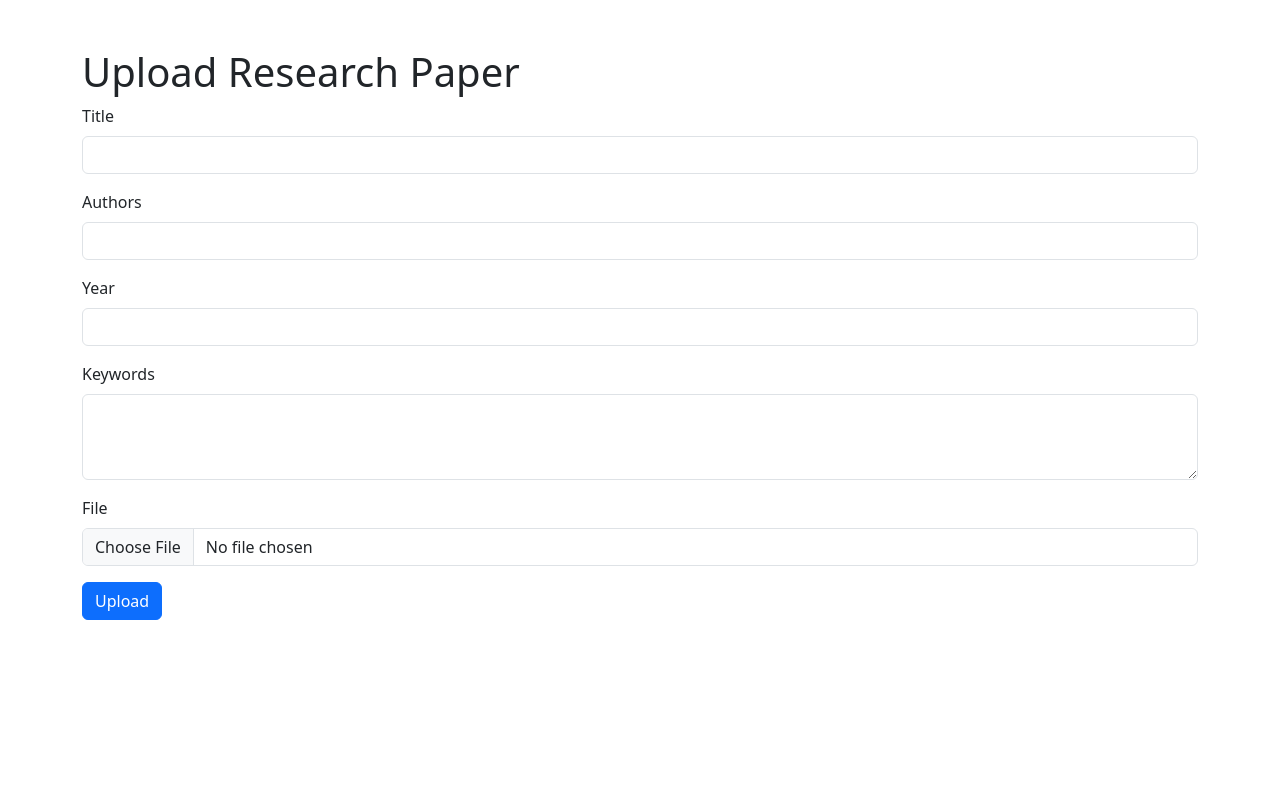
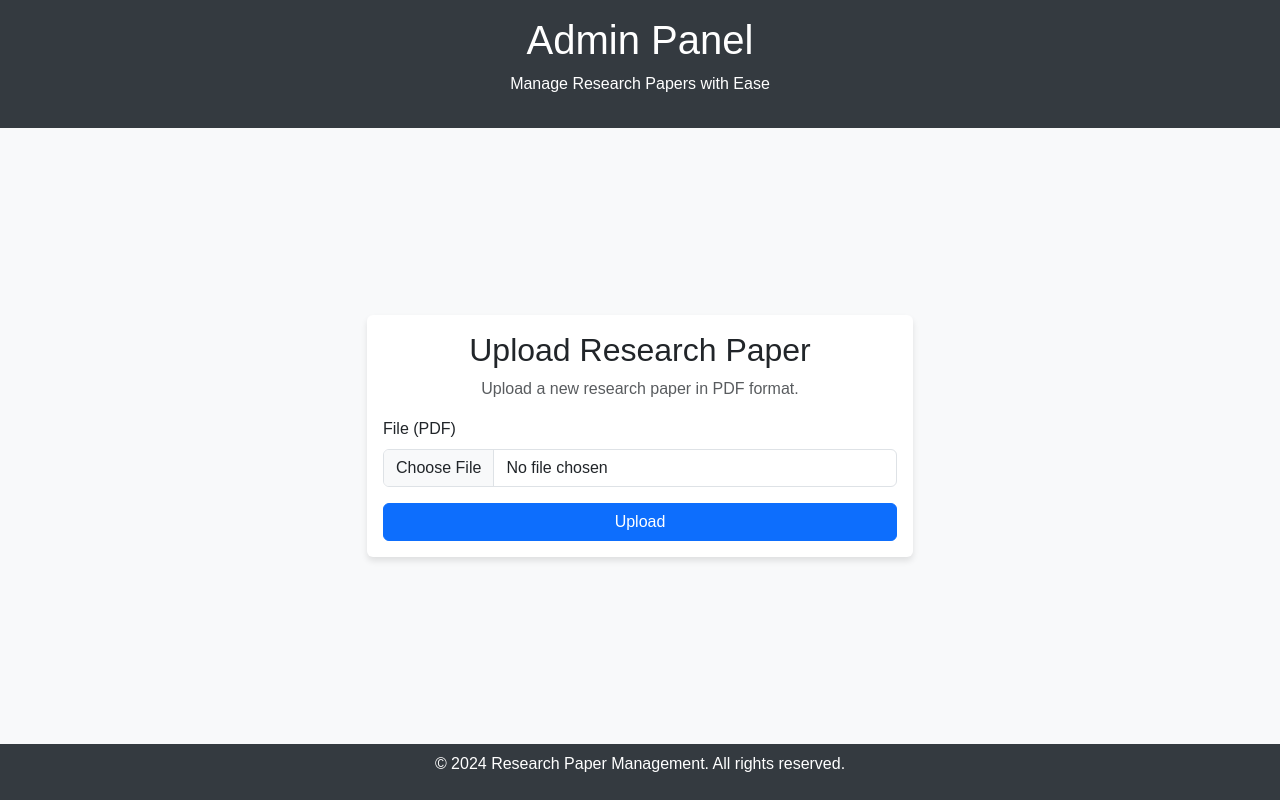
Before and after one commit to vaibhav-192/Keyword-based-Exploration-of-Library-Resources, a Flask app: template capestone/capestone/templates/upload_admin.html in a window 1280 px wide. Run offline with Flask 3, Linux system fonts and the light colour scheme; the template is opened without the code that fills it, so the values that code supplies are empty; some libraries are stand-ins or nearby versions.

Commit message:
review 3 commit

```diff
--- a/capestone/capestone/templates/upload_admin.html
+++ b/capestone/capestone/templates/upload_admin.html
@@ -3,35 +3,98 @@
 <head>
     <meta charset="UTF-8">
     <meta name="viewport" content="width=device-width, initial-scale=1.0">
-    <title>Admin - Upload Research Paper</title>
+    <title>Admin Panel - Upload Research Paper</title>
     <link href="https://cdn.jsdelivr.net/npm/bootstrap@5.3.0-alpha1/dist/css/bootstrap.min.css" rel="stylesheet">
+    <style>
+        /* Global Styles */
+        html, body {
+            height: 100%;
+            margin: 0;
+        }
+        body {
+            font-family: 'Arial', sans-serif;
+            background-color: #f8f9fa;
+            display: flex;
+            flex-direction: column;
+        }
+
+        /* Header */
+        .admin-header {
+            background-color: #343a40;
+            color: #fff;
+            padding: 1rem 0;
+            text-align: center;
+        }
+
+        /* Main Content */
+        .main-content {
+            flex: 1; /* Takes up remaining space */
+            display: flex;
+            align-items: center;
+            justify-content: center;
+            padding: 1rem;
+        }
+
+        .card {
+            box-shadow: 0 4px 6px rgba(0, 0, 0, 0.1);
+            border: none;
+        }
+
+        /* Footer */
+        .admin-footer {
+            background-color: #343a40;
+            color: #fff;
+            text-align: center;
+            padding: 0.5rem 0;
+        }
+    </style>
 </head>
 <body>
-    <div class="container mt-5">
-        <h1>Upload Research Paper</h1>
-        <form method="POST" action="/" enctype="multipart/form-data">
-            <div class="mb-3">
-                <label for="title" class="form-label">Title</label>
-                <input type="text" class="form-control" id="title" name="title" required>
+    <!-- Header -->
+    <header class="admin-header">
+        <div class="container">
+            <h1>Admin Panel</h1>
+            <p>Manage Research Papers with Ease</p>
+        </div>
+    </header>
+
+    <!-- Main Content -->
+    <div class="main-content">
+        <div class="container">
+            <div class="row justify-content-center">
+                <div class="col-lg-6">
+                    <div class="card">
+                        <div class="card-body">
+                            <h2 class="card-title text-center">Upload Research Paper</h2>
+                            <p class="text-center text-muted">Upload a new research paper in PDF format.</p>
+                            <form method="POST" action="/" enctype="multipart/form-data">
+                                <div class="mb-3">
+                                    <label for="file" class="form-label">File (PDF)</label>
+                                    <input type="file" class="form-control" id="file" name="file" accept=".pdf" required>
+                                </div>
+                                <button type="submit" class="btn btn-primary w-100">Upload</button>
+                            </form>
+                        </div>
+                    </div>
+                    {% with messages = get_flashed_messages(with_categories=true) %}
+                        {% if messages %}
+                            {% for category, message in messages %}
+                                <div class="alert alert-{{ category }} mt-3">{{ message }}</div>
+                            {% endfor %}
+                        {% endif %}
+                    {% endwith %}
+                </div>
             </div>
-            <div class="mb-3">
-                <label for="authors" class="form-label">Authors</label>
-                <input type="text" class="form-control" id="authors" name="authors" required>
-            </div>
-            <div class="mb-3">
-                <label for="year" class="form-label">Year</label>
-                <input type="number" class="form-control" id="year" name="year" required>
-            </div>
-            <div class="mb-3">
-                <label for="keywords" class="form-label">Keywords</label>
-                <textarea class="form-control" id="keywords" name="keywords" rows="3" required></textarea>
-            </div>
-            <div class="mb-3">
-                <label for="file" class="form-label">File</label>
-                <input type="file" class="form-control" id="file" name="file" required>
-            </div>
-            <button type="submit" class="btn btn-primary">Upload</button>
-        </form>
+        </div>
     </div>
+
+    <!-- Footer -->
+    <footer class="admin-footer">
+        <div class="container">
+            <p>&copy; 2024 Research Paper Management. All rights reserved.</p>
+        </div>
+    </footer>
+
+    <script src="https://cdn.jsdelivr.net/npm/bootstrap@5.3.0-alpha1/dist/js/bootstrap.bundle.min.js"></script>
 </body>
 </html>
```
